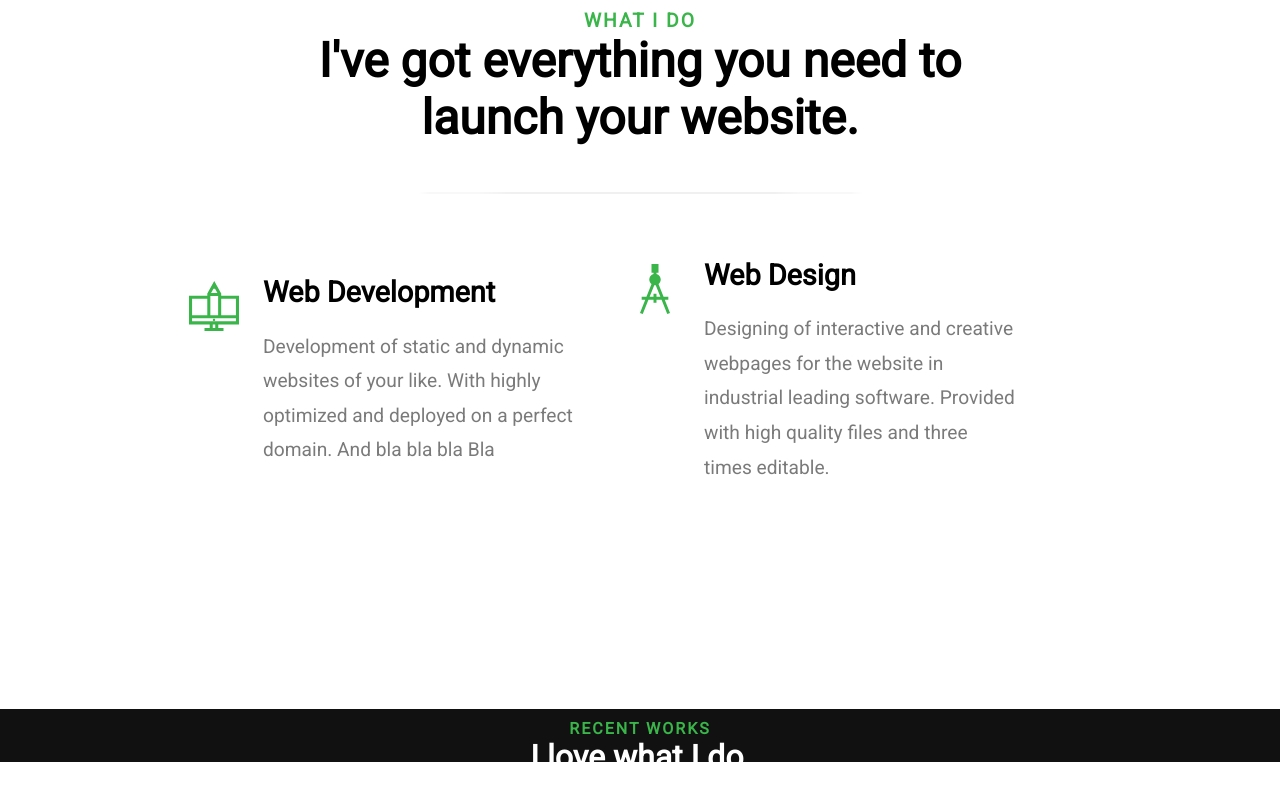
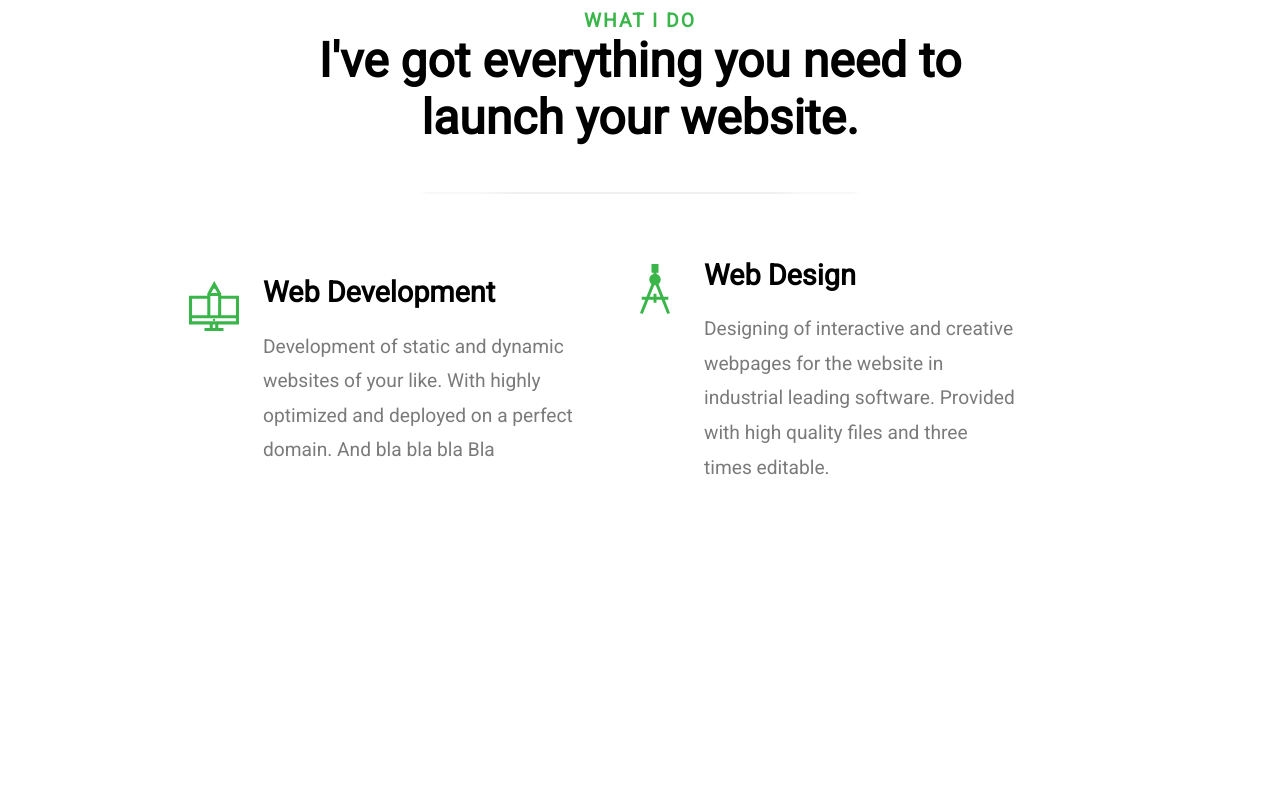
Before and after one commit to DeepanshuKant/Deepanshu-Portfolio, a React (Create React App) app: page / in a window 1280 px wide. Shown: the part 1787-2587 px from the top of the page. After the commit the page ends 2496 px from the top, so only its background shows below. Built offline with nearby package versions, Linux system fonts and the light colour scheme; no server answers.

Commit message:
works section disable for some moment

```diff
--- a/src/App.js
+++ b/src/App.js
@@ -24,7 +24,7 @@ function App() {
       <Home />
       <About />
       <Service />
-      <Work />
+      {/* <Work /> */}
     </>
   );
 }
--- a/src/Components/redux/store.js
+++ b/src/Components/redux/store.js
@@ -3,6 +3,7 @@ import thunk from 'redux-thunk'
 import rootReducer from './reducers/rootReducer'
 
 const middlewares = [thunk]
+
 if (process.env.NODE_ENV === "development") {
 
     const { logger } = require('redux-logger');
```
